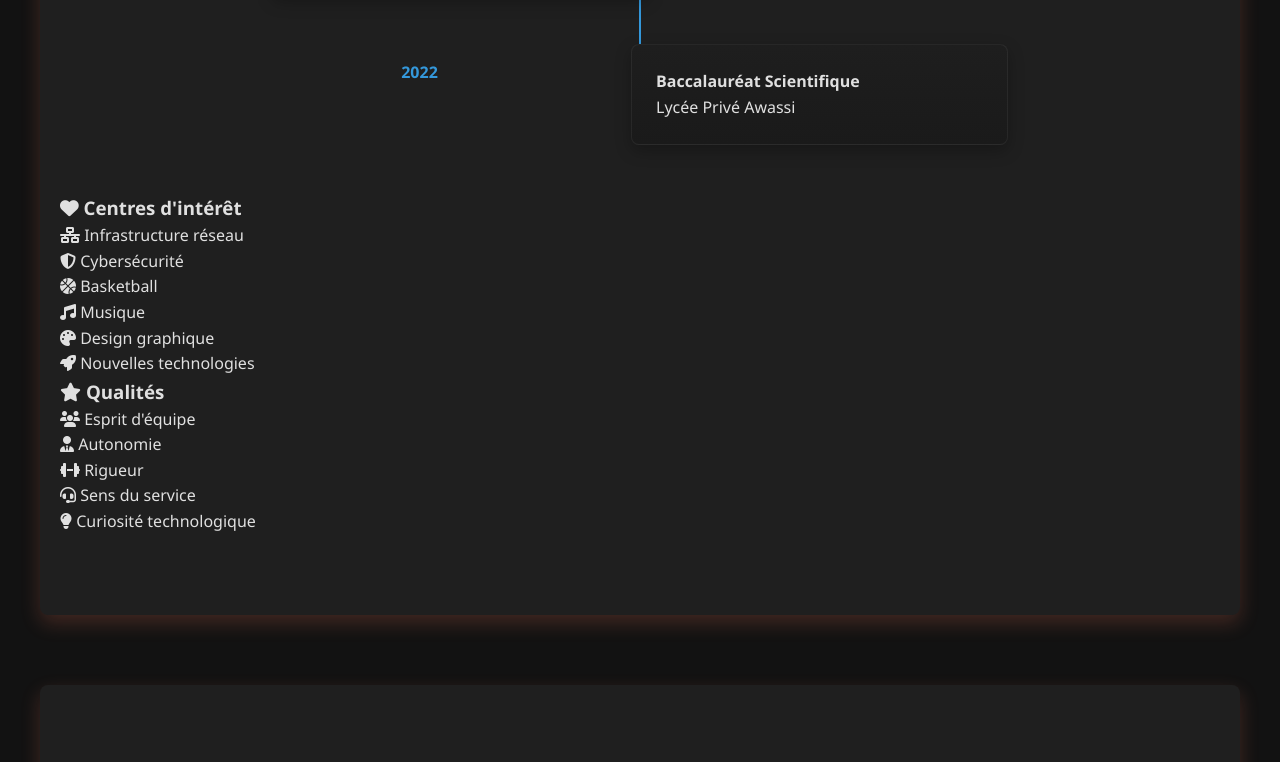
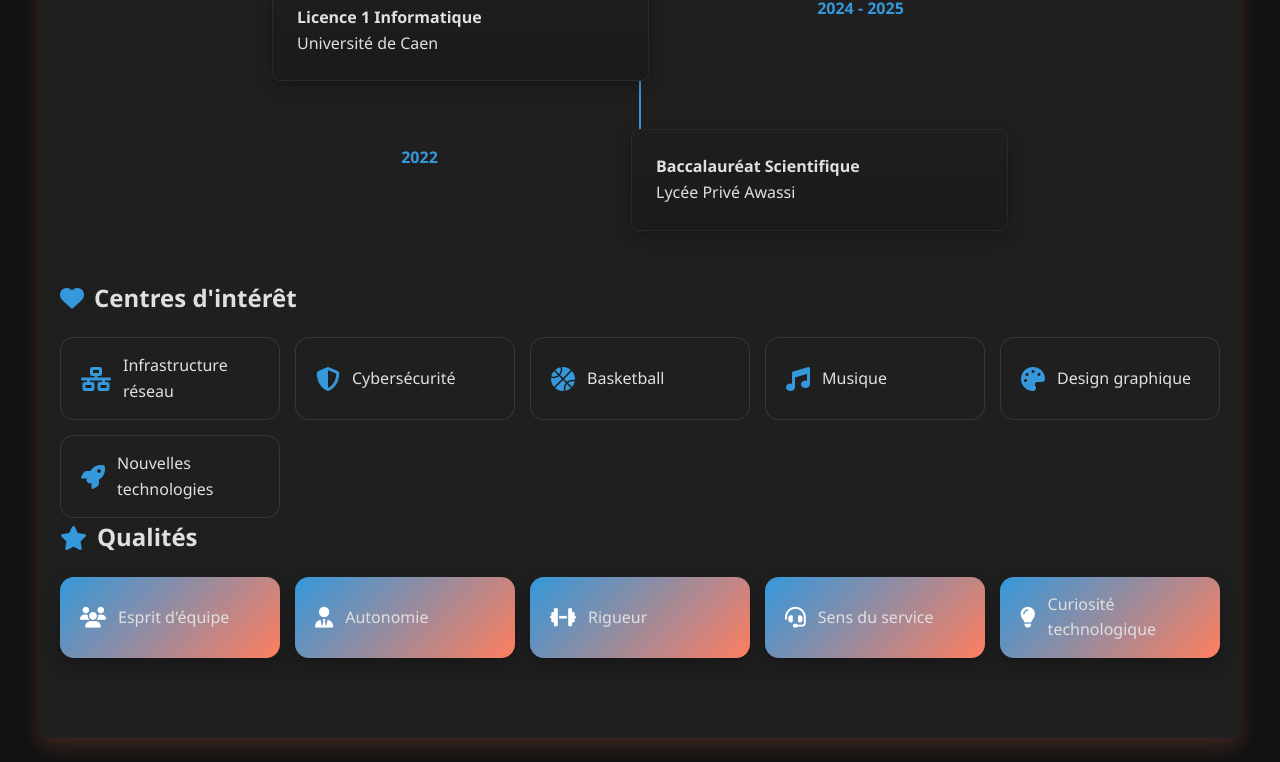
Before and after one commit to Asterglenn/asterglenn.github.io, a plain HTML site: page docs/index.html in a window 1280 px wide. Shown: the part 4102-4864 px from the top of the page. Drawn offline with Linux system fonts and the light colour scheme.

Commit message:
Ajout des styles CSS pour centres d'intérêt et qualités
- Ajout d'un grid layout pour les centres d'intérêt avec animations hover
- Ajout d'un grid layout pour les qualités avec gradient de couleurs
- Ajout de styles responsive pour mobile
- Amélioration des sections expérience avec icônes

```diff
--- a/docs/style.css
+++ b/docs/style.css
@@ -255,3 +255,89 @@ a{color:inherit;text-decoration:none}
   .btn{padding:10px 20px;font-size:.9rem}
   .hero-title{font-size:2rem}
 }
+
+
+/* ========================
+   CENTRES D'INTERET & QUALITES
+   ======================== */
+
+/* Centres d'intérêt - Grid Layout */
+.interests-list {
+    display: grid;
+    grid-template-columns: repeat(auto-fit, minmax(200px, 1fr));
+    gap: 15px;
+    margin-top: 20px;
+}
+
+.interest-item {
+    background: var(--card-bg);
+    padding: 15px 20px;
+    border-radius: var(--radius-lg);
+    display: flex;
+    align-items: center;
+    gap: 12px;
+    transition: all 0.3s ease;
+    border: 1px solid rgba(255,255,255,0.1);
+}
+
+.interest-item i {
+    font-size: 1.5rem;
+    color: var(--primary-color);
+}
+
+.interest-item:hover {
+    transform: translateY(-5px);
+    box-shadow: var(--shadow-card-strong);
+    border-color: var(--primary-color);
+}
+
+/* Qualités - Grid Layout */
+.qualities-list {
+    display: grid;
+    grid-template-columns: repeat(auto-fit, minmax(180px, 1fr));
+    gap: 15px;
+    margin-top: 20px;
+}
+
+.quality-item {
+    background: linear-gradient(135deg, var(--primary-color), var(--accent-color));
+    padding: 15px 20px;
+    border-radius: var(--radius-lg);
+    display: flex;
+    align-items: center;
+    gap: 12px;
+    transition: all 0.3s ease;
+    font-weight: 500;
+    box-shadow: var(--shadow-card);
+}
+
+.quality-item i {
+    font-size: 1.3rem;
+    color: var(--white);
+}
+
+.quality-item:hover {
+    transform: translateY(-5px);
+    box-shadow: var(--shadow-card-strong);
+}
+
+/* Responsive pour centres d'intérêt et qualités */
+@media(max-width:768px){
+    .interests-list,
+    .qualities-list {
+        grid-template-columns: 1fr;
+    }
+}
+
+/* Amélioration des sections expérience avec icônes */
+.experience-category h3 {
+    display: flex;
+    align-items: center;
+    gap: 10px;
+    margin-bottom: 20px;
+    font-size: 1.5rem;
+}
+
+.experience-category h3 i {
+    color: var(--primary-color);
+}
```
